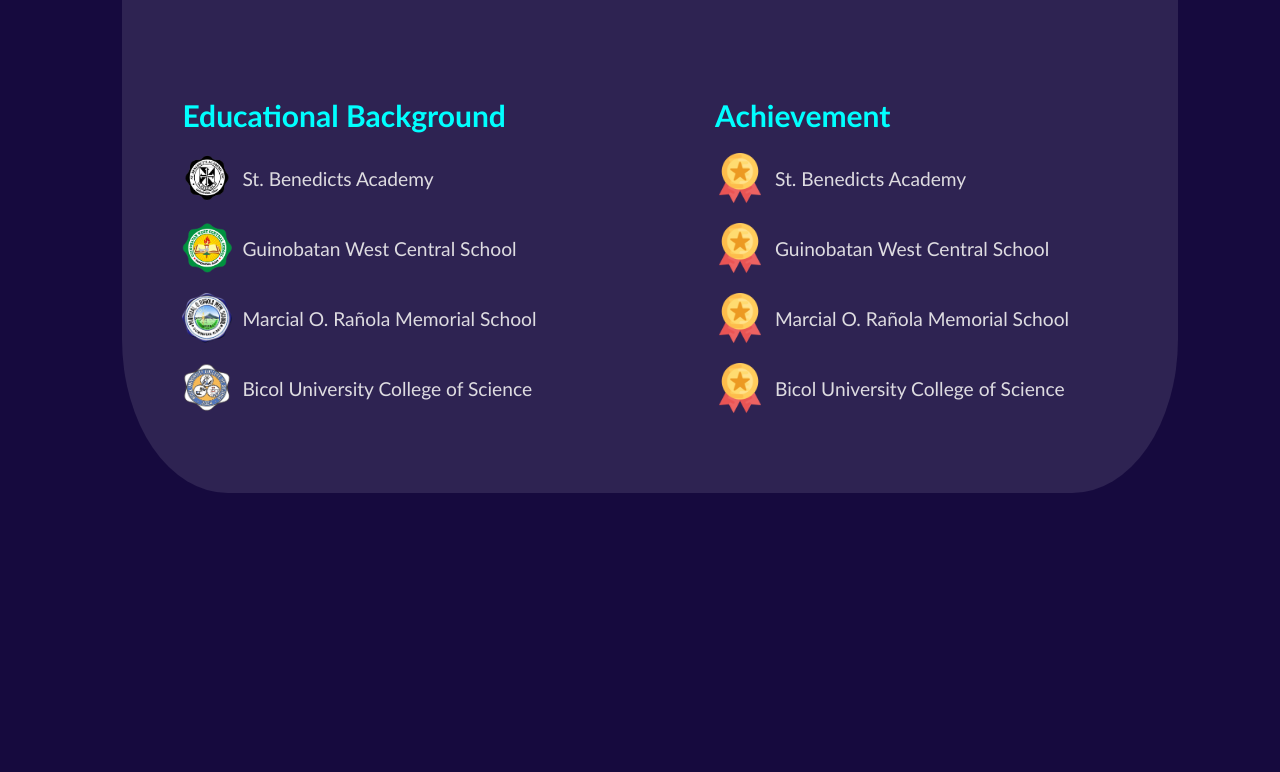
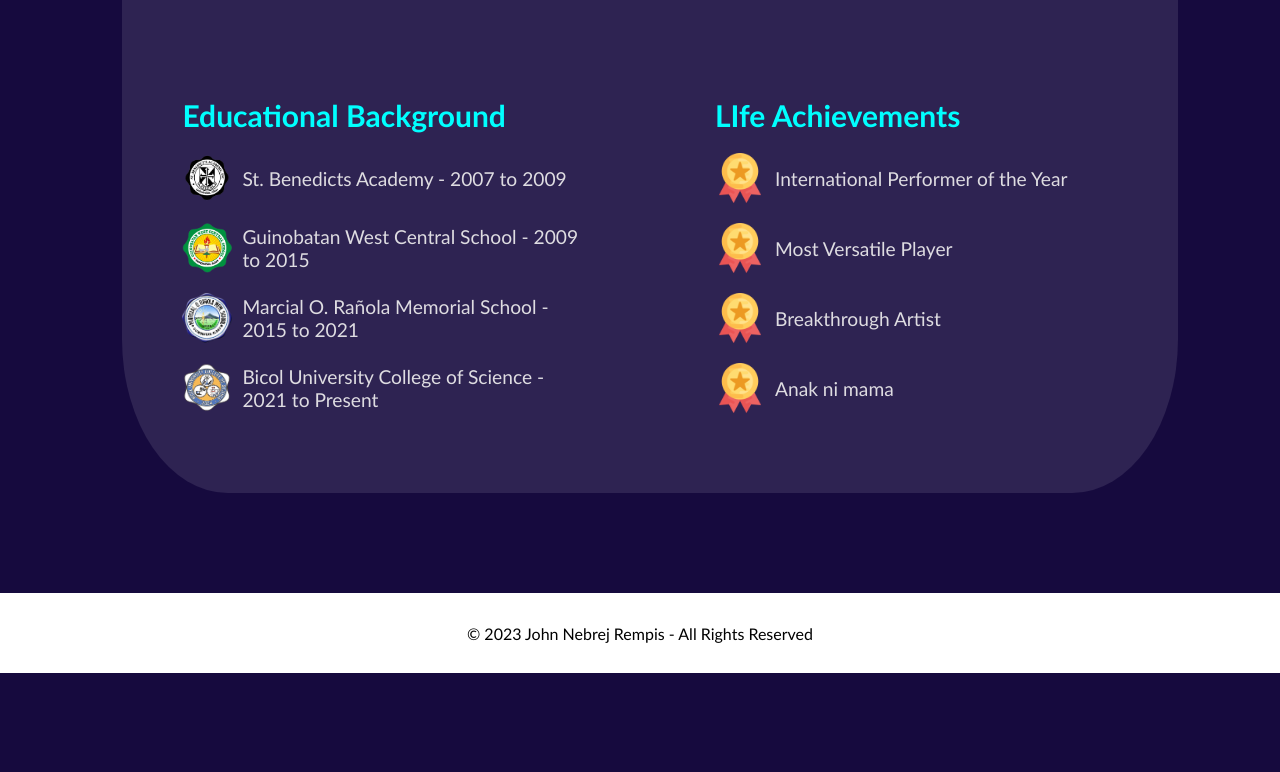
Before and after one commit to nebs18/Webdev_Nebrej, a plain HTML site: page about.html in a window 1280 px wide. Shown: the part 1148-1920 px from the top of the page. After the commit the page ends 1821 px from the top, so only its background shows below. Drawn offline with Linux system fonts and the light colour scheme.

Commit message:
achievment

```diff
--- a/about.html
+++ b/about.html
@@ -97,39 +97,39 @@
           <h1>Educational Background</h1>
           <div class="school-info">
             <img src="sb.png" alt="School Logo">
-            <div class="school-name">St. Benedicts Academy</div>
+            <div class="school-name">St. Benedicts Academy - 2007 to 2009</div>
           </div>
           <div class="school-info">
             <img src="gwcs.png" alt="School Logo">
-            <div class="school-name">Guinobatan West Central School</div>
+            <div class="school-name">Guinobatan West Central School - 2009 to 2015</div>
           </div>
           <div class="school-info">
             <img src="morms.png" alt="School Logo">
-            <div class="school-name">Marcial O. Rañola Memorial School</div>
+            <div class="school-name">Marcial O. Rañola Memorial School - 2015 to 2021</div>
           </div>
           <div class="school-info">
             <img src="cs.png" alt="School Logo">
-            <div class="school-name">Bicol University College of Science</div>
+            <div class="school-name">Bicol University College of Science - 2021 to Present</div>
           </div>
         </section>
 
         <section class="edubackground">
-          <h1>Achievement</h1>
+          <h1>LIfe Achievements</h1>
           <div class="school-info">
             <img src="medal.png" alt="School Logo">
-            <div class="school-name">St. Benedicts Academy</div>
+            <div class="school-name">International Performer of the Year</div>
           </div>
           <div class="school-info">
             <img src="medal.png" alt="School Logo">
-            <div class="school-name">Guinobatan West Central School</div>
+            <div class="school-name">Most Versatile Player</div>
           </div>
           <div class="school-info">
             <img src="medal.png" alt="School Logo">
-            <div class="school-name">Marcial O. Rañola Memorial School</div>
+            <div class="school-name">Breakthrough Artist</div>
           </div>
           <div class="school-info">
             <img src="medal.png" alt="School Logo">
-            <div class="school-name">Bicol University College of Science</div>
+            <div class="school-name">Anak ni mama</div>
           </div>
         </section>
       </div>
--- a/stylesabout.css
+++ b/stylesabout.css
@@ -281,7 +281,7 @@
 	display: flex;
 	align-items: center;
 	justify-content: center;
-	margin-top: 500px;
+	margin-top: 50px;
 	width: 100%;
 	background: #fff;
 	height: 10vh;
```
